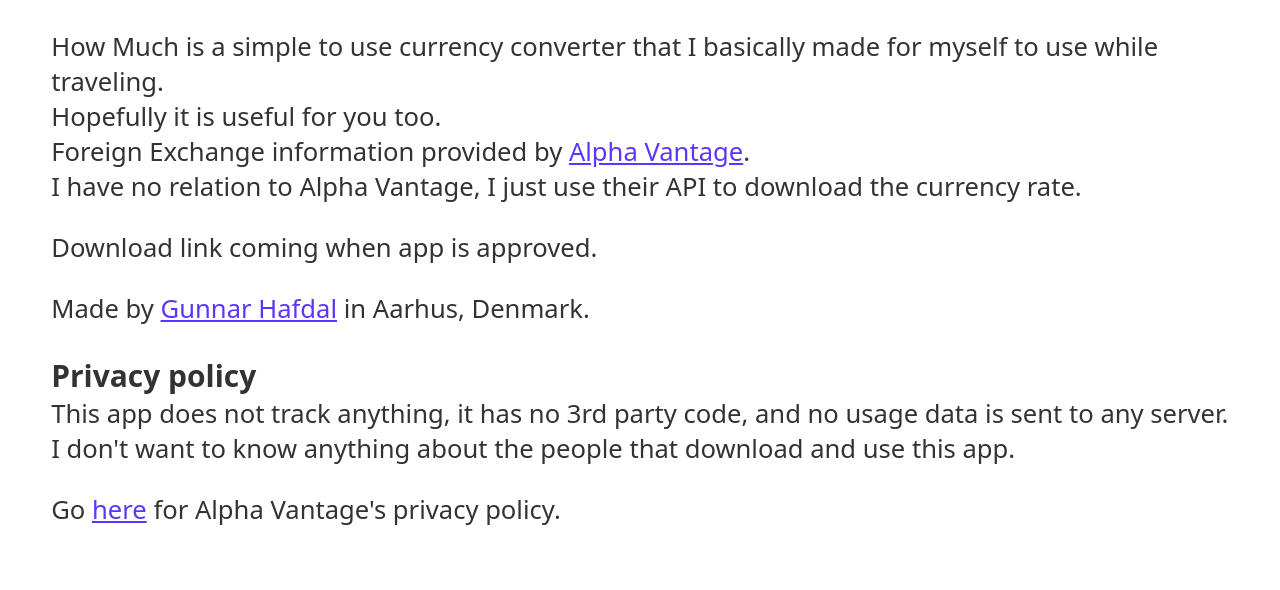
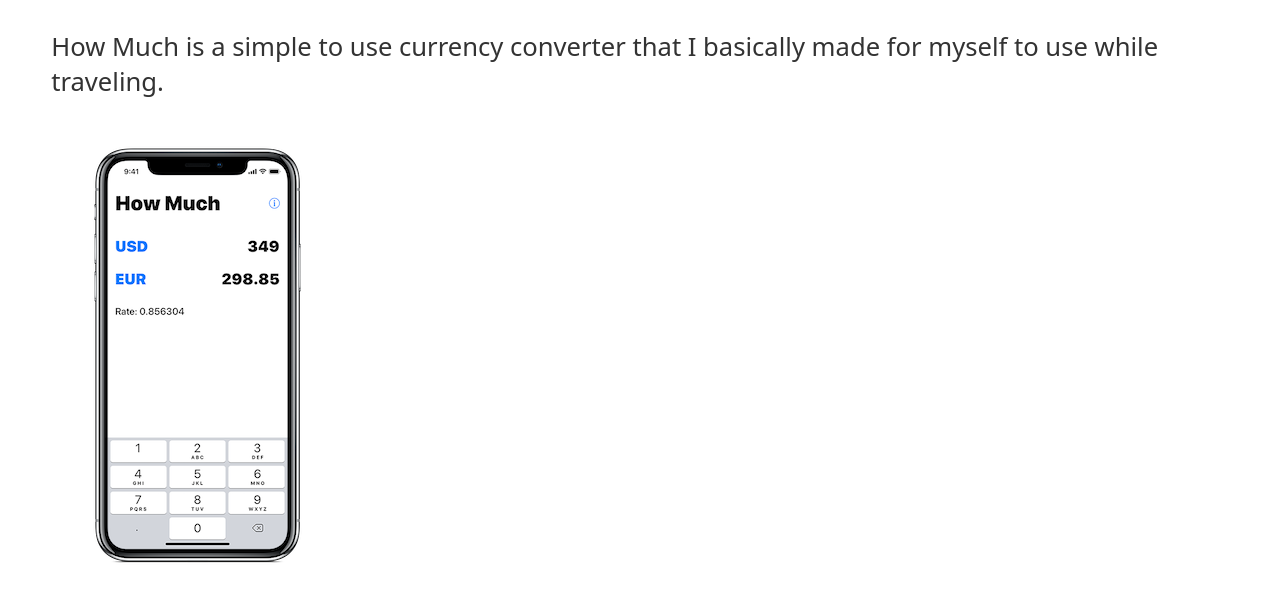
Before and after one commit to gunnarhafdal/madebyhafdal.com, a plain HTML site: page howmuch/index.html in a window 1280 px wide. Shown: the part 210-800 px from the top of the page. Drawn offline with Linux system fonts and the light colour scheme.

Commit message:
apple didn't like the app so I changed things to reflect that.

```diff
--- a/howmuch/index.html
+++ b/howmuch/index.html
@@ -14,26 +14,12 @@
     <main>
       <p>
         How Much is a simple to use currency converter that I basically made for myself to use while traveling.<br>
-        Hopefully it is useful for you too.<br>
-        Foreign Exchange information provided by <a href="https://www.alphavantage.co/">Alpha Vantage</a>.<br>
-        I have no relation to Alpha Vantage, I just use their API to download the currency rate.
-      </p>
-      <!-- p>
-        <a href="#"><img class="badge" src="badge.svg" alt="Download on the App Store"></a><br>
         <img class="phone" srcset="iphone-x@2x.png 2x, iphone-x.png 1x" src="iphone-x.png" alt="screenshot of the app in an iPhone SE wrapper">
-      </p -->
-      <p>
-        Download link coming when app is approved.
       </p>
       <p>
-        Made by <a href="https://gunnarhafdal.com">Gunnar Hafdal</a> in Aarhus, Denmark.
+        Apple didn't accept it to the store because it is too simple which, fair enough, it is. The code is <a href="https://github.com/gunnarhafdal/HowMuch">on github</a> if anyone thinks it is useful.
       </p>
-      <h3>Privacy policy</h3>
-      <p>
-        This app does not track anything, it has no 3rd party code, and no usage data is sent to any server.<br>
-        I don't want to know anything about the people that download and use this app.
-      </p>
-      <p> Go <a href="https://www.alphavantage.co/terms_of_service/">here</a> for Alpha Vantage's privacy policy.</p>
+      <p><a href="/">Back to Made by Hafdal</a></p>
     </main>
   </body>
 </html>
```
Also changed, not shown: index.html (+9 -1 lines).
